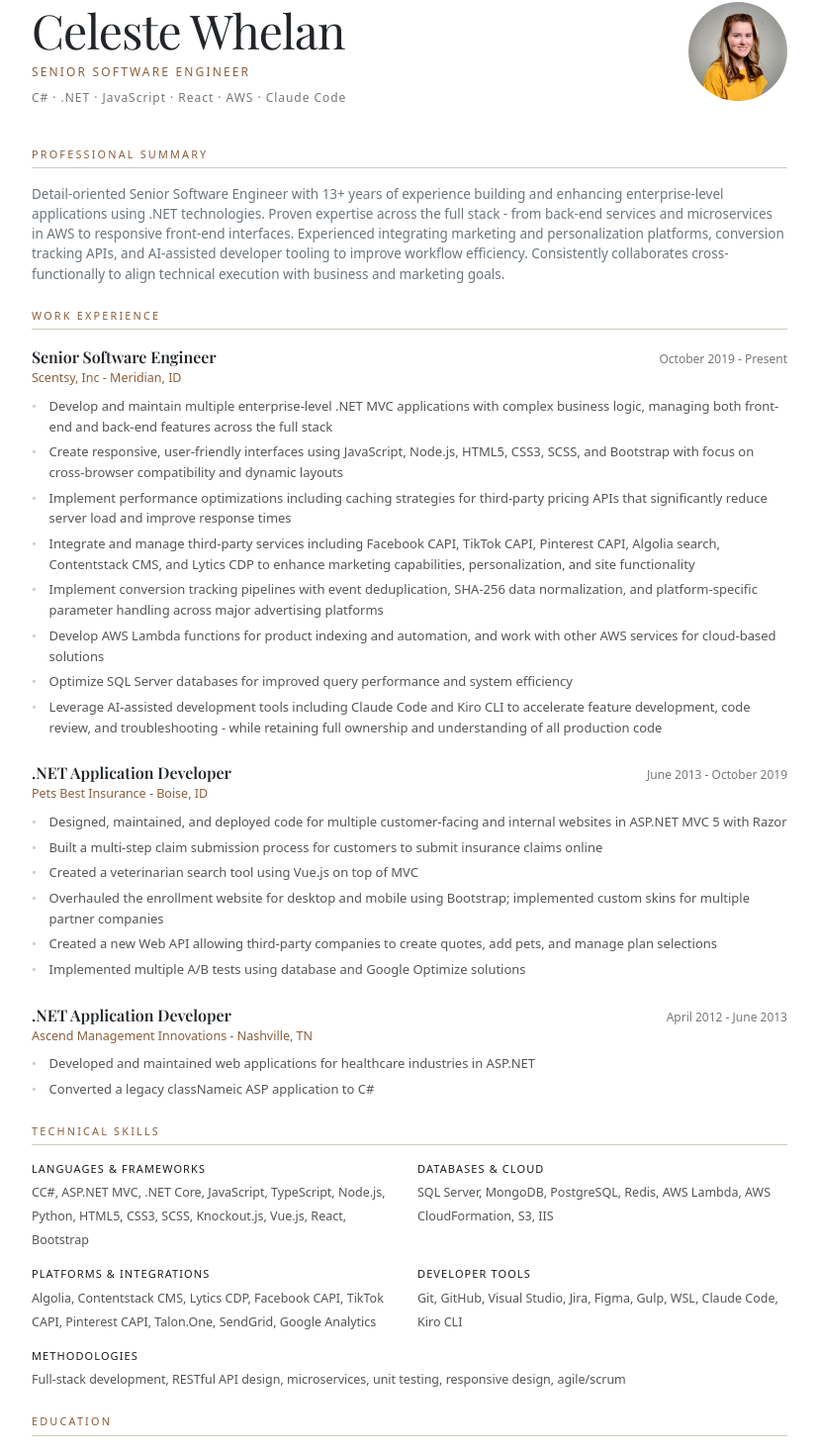
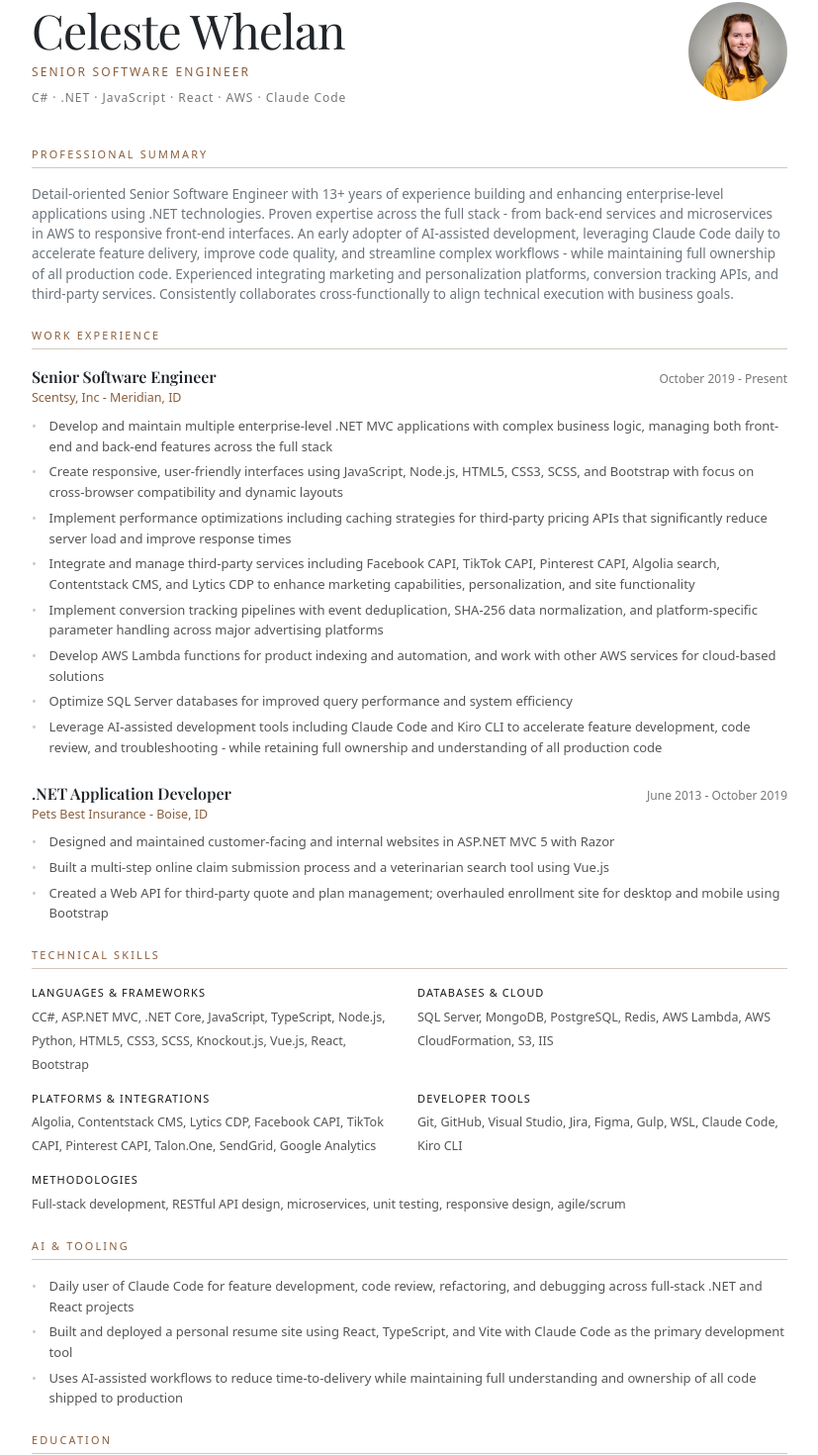
Before and after one commit to clestbest/resume-site, a React (Vite) app: page / in a window 1280 px wide. Shown: the part 94-1564 px from the top of the page at 99% size, without its empty margins (226-1053 px from the left). Built offline with nearby package versions, Linux system fonts and the light colour scheme.

Commit message:
Trim old experience, highlight Claude Code in summary and new AI section
- Expand summary to mention Claude Code as a daily tool
- Shorten Pets Best to 3 bullets
- Remove Ascend (2012-2013) entirely
- Add AI & Tooling section

https://claude.ai/code/session_01BDrTwmRpF1tBYo2DsyUSEi

```diff
--- a/src/components/Resume.tsx
+++ b/src/components/Resume.tsx
@@ -29,10 +29,13 @@ export const Resume = () => {
           building and enhancing enterprise-level applications using .NET
           technologies. Proven expertise across the full stack - from back-end
           services and microservices in AWS to responsive front-end interfaces.
-          Experienced integrating marketing and personalization platforms,
-          conversion tracking APIs, and AI-assisted developer tooling to improve
-          workflow efficiency. Consistently collaborates cross-functionally to
-          align technical execution with business and marketing goals.
+          An early adopter of AI-assisted development, leveraging Claude Code
+          daily to accelerate feature delivery, improve code quality, and
+          streamline complex workflows - while maintaining full ownership of all
+          production code. Experienced integrating marketing and personalization
+          platforms, conversion tracking APIs, and third-party services.
+          Consistently collaborates cross-functionally to align technical
+          execution with business goals.
         </p>
       </section>
       {/* Experience */}
@@ -89,7 +92,7 @@ export const Resume = () => {
           </ul>
         </div>
         {/* Job 2 */}
-        <div className="mb-4">
+        <div className="mb-0">
           <div className="d-flex justify-content-between align-items-baseline flex-wrap gap-1">
             <span className="job-title">.NET Application Developer</span>
             <span className="job-dates">June 2013 - October 2019</span>
@@ -99,45 +102,17 @@ export const Resume = () => {
           </div>
           <ul className="resume-list">
             <li>
-              Designed, maintained, and deployed code for multiple
-              customer-facing and internal websites in ASP.NET MVC 5 with Razor
+              Designed and maintained customer-facing and internal websites in
+              ASP.NET MVC 5 with Razor
             </li>
             <li>
-              Built a multi-step claim submission process for customers to
-              submit insurance claims online
+              Built a multi-step online claim submission process and a
+              veterinarian search tool using Vue.js
             </li>
             <li>
-              Created a veterinarian search tool using Vue.js on top of MVC
+              Created a Web API for third-party quote and plan management;
+              overhauled enrollment site for desktop and mobile using Bootstrap
             </li>
-            <li>
-              Overhauled the enrollment website for desktop and mobile using
-              Bootstrap; implemented custom skins for multiple partner companies
-            </li>
-            <li>
-              Created a new Web API allowing third-party companies to create
-              quotes, add pets, and manage plan selections
-            </li>
-            <li>
-              Implemented multiple A/B tests using database and Google Optimize
-              solutions
-            </li>
-          </ul>
-        </div>
-        {/* Job 3 */}
-        <div className="mb-0">
-          <div className="d-flex justify-content-between align-items-baseline flex-wrap gap-1">
-            <span className="job-title">.NET Application Developer</span>
-            <span className="job-dates">April 2012 - June 2013</span>
-          </div>
-          <div className="job-company mb-2">
-            Ascend Management Innovations - Nashville, TN
-          </div>
-          <ul className="resume-list">
-            <li>
-              Developed and maintained web applications for healthcare
-              industries in ASP.NET
-            </li>
-            <li>Converted a legacy classNameic ASP application to C#</li>
           </ul>
         </div>
       </section>
@@ -182,6 +157,25 @@ export const Resume = () => {
           </div>
         </div>
       </section>
+      {/* AI & Tooling */}
+      <section className="mb-4">
+        <div className="section-label">AI &amp; Tooling</div>
+        <ul className="resume-list">
+          <li>
+            Daily user of Claude Code for feature development, code review,
+            refactoring, and debugging across full-stack .NET and React projects
+          </li>
+          <li>
+            Built and deployed a personal resume site using React, TypeScript,
+            and Vite with Claude Code as the primary development tool
+          </li>
+          <li>
+            Uses AI-assisted workflows to reduce time-to-delivery while
+            maintaining full understanding and ownership of all code shipped to
+            production
+          </li>
+        </ul>
+      </section>
       {/* Education */}
       <section className="mb-4">
         <div className="section-label">Education</div>
```
